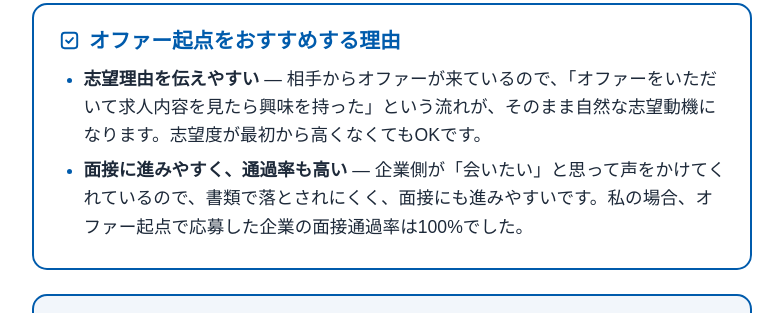
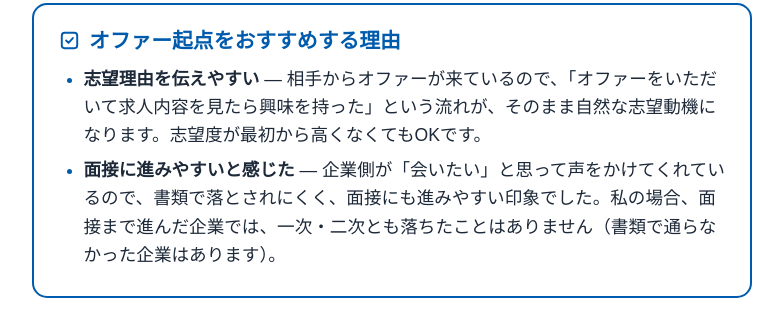
Before and after one commit to werisupp/werisupp, a plain HTML site: page step9.html in a window 1280 px wide. Shown: the part 3548-3861 px from the top of the page, without its empty margins (248-1031 px from the left). Drawn offline with Linux system fonts and the light colour scheme.

Commit message:
step9: 面接通過率100%を決めた言い方にそろえる
Co-Authored-By: Claude Sonnet 5.5 <noreply@anthropic.com>

```diff
--- a/step9.html
+++ b/step9.html
@@ -99,7 +99,7 @@
             <span class="box-title">オファー起点をおすすめする理由</span>
             <ul>
               <li><strong>志望理由を伝えやすい</strong> — 相手からオファーが来ているので、「オファーをいただいて求人内容を見たら興味を持った」という流れが、そのまま自然な志望動機になります。志望度が最初から高くなくてもOKです。</li>
-              <li><strong>面接に進みやすく、通過率も高い</strong> — 企業側が「会いたい」と思って声をかけてくれているので、書類で落とされにくく、面接にも進みやすいです。私の場合、オファー起点で応募した企業の面接通過率は100%でした。</li>
+              <li><strong>面接に進みやすいと感じた</strong> — 企業側が「会いたい」と思って声をかけてくれているので、書類で落とされにくく、面接にも進みやすい印象でした。私の場合、面接まで進んだ企業では、一次・二次とも落ちたことはありません（書類で通らなかった企業はあります）。</li>
             </ul>
           </div>
 
@@ -127,7 +127,7 @@
           <div class="steps-box">
             <span class="box-title">応募数の考え方の目安</span>
             <ul>
-              <li><strong>オファー起点なら「数を絞ってOK」</strong> — オファーが来ている時点でほぼ面接に進めるので、手当たり次第に応募する必要はありません。志望度が高くても低くても、気になったものに絞って応募すれば十分です。</li>
+              <li><strong>オファー起点なら「数を絞ってOK」</strong> — オファーが来ている時点で面接に進みやすいと感じるので、手当たり次第に応募する必要はありません。志望度が高くても低くても、気になったものに絞って応募すれば十分です。</li>
               <li><strong>自分から応募するなら「母数を確保」</strong> — 倍率が高く落ちることもあるので、ある程度まとまった数に応募して母数を確保しておくと安心です。ただし、こちらも数だけを追って無理にたくさん出す必要はありません。</li>
             </ul>
           </div>
@@ -220,7 +220,7 @@
             <span class="box-title">この記事のまとめ</span>
             <ul>
               <li>応募は「本命1社だけ」に絞らず、複数社に応募したほうが結果的にうまくいく</li>
-              <li>応募には「オファー起点」と「自分から応募」の2ルートがある。オファー起点は志望理由を伝えやすく通過率も高いのでおすすめ</li>
+              <li>応募には「オファー起点」と「自分から応募」の2ルートがある。オファー起点は志望理由を伝えやすく、面接に進みやすいと感じたのでおすすめ</li>
               <li>応募数に決まった正解はない。ルートに合わせて、オファー起点なら絞る／自分から応募なら母数を確保する</li>
               <li>志望度が低めの企業への応募も、①面接練習 ②年収交渉の材料 ③他社内定で強気に出られる、という戦略的メリットがある</li>
               <li>応募はこの先も繰り返すもの。気負いすぎず、動きながら進めよう</li>
```
